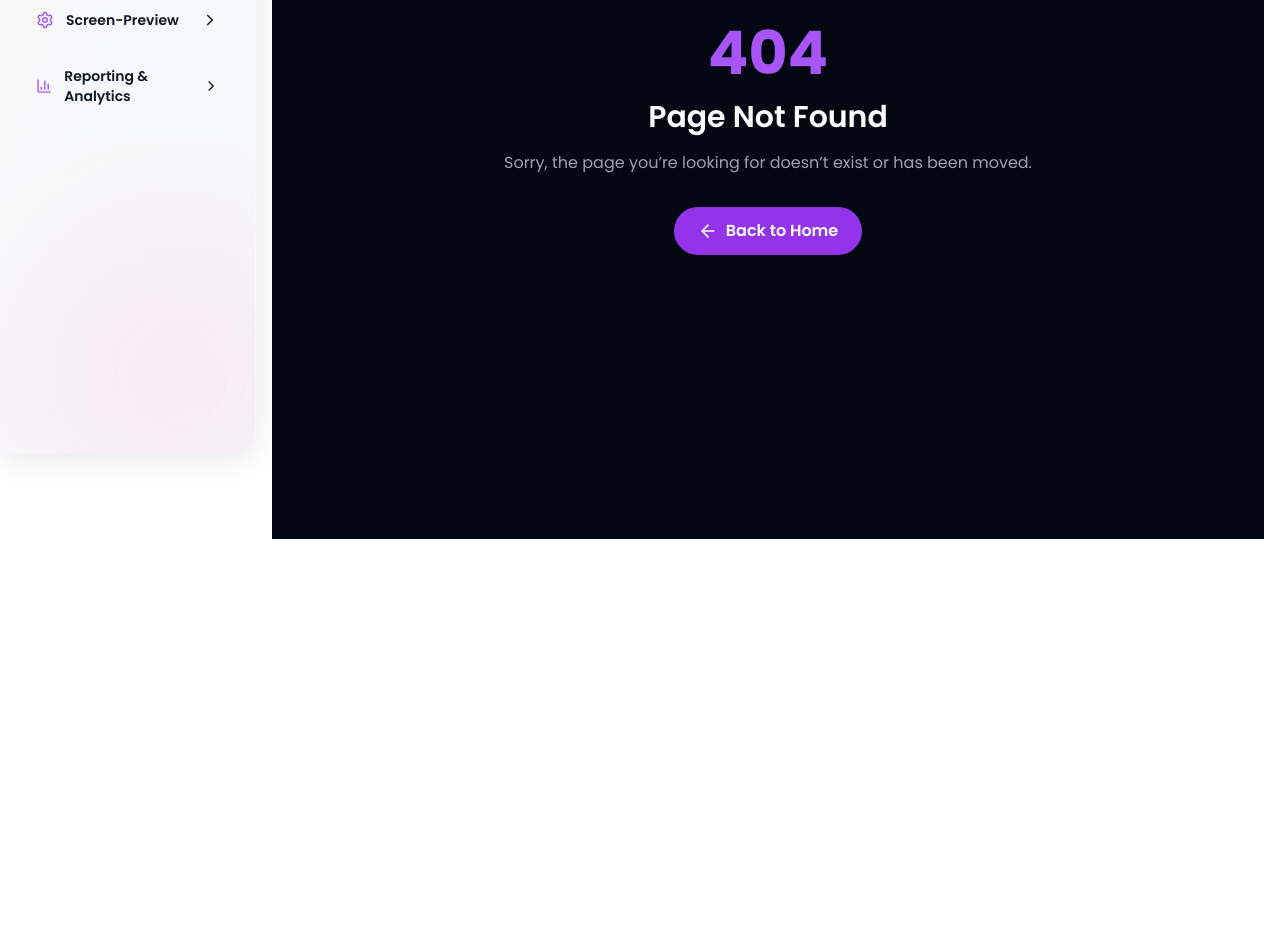
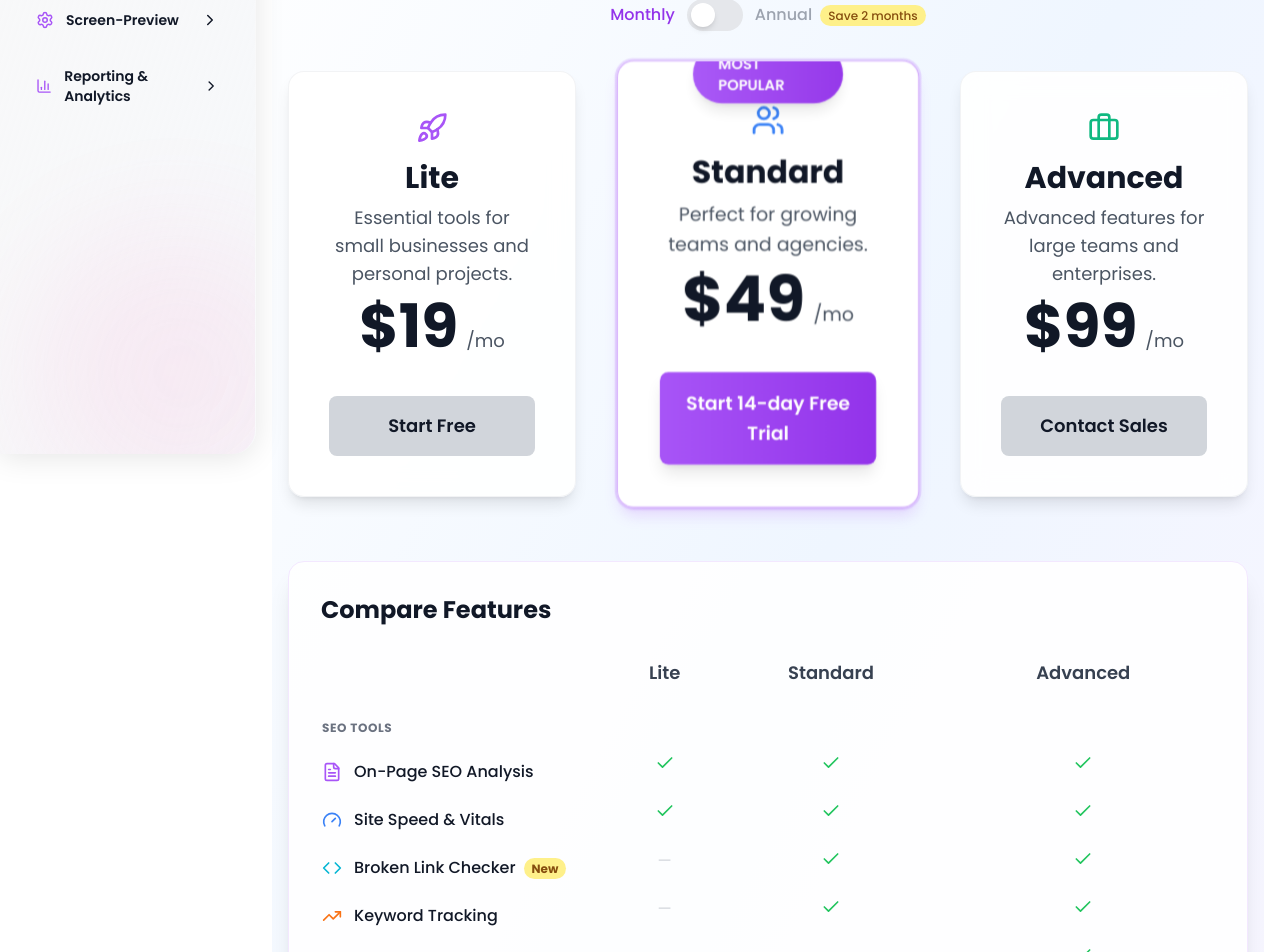
Before and after one commit to Baranidharan911/sitegrip-front, a Next.js app: page /pricing in a window 1280 px wide. Before the commit this address had no page. Shown: the part 346-1298 px from the top of the page. Before the commit the page ends 901 px from the top, so only its background shows below. Built offline with nearby package versions, Linux system fonts and the light colour scheme.

Commit message:
Add modern SaaS pricing page at /pricing with feature comparison, badges, and premium design

```diff
--- /dev/null
+++ b/src/app/pricing/page.tsx
@@ -0,0 +1,157 @@
+import React, { useState } from 'react';
+import { Check, Rocket, Lightbulb, ShieldCheck, FileText, Gauge, Code, TrendingUp, Grid, Users, Briefcase, Globe } from 'lucide-react';
+import Link from 'next/link';
+
+const FEATURES = [
+  { group: 'SEO Tools', features: [
+    { icon: <FileText className="w-5 h-5 text-purple-500" />, label: 'On-Page SEO Analysis', plans: ['Lite', 'Standard', 'Advanced'] },
+    { icon: <Gauge className="w-5 h-5 text-blue-500" />, label: 'Site Speed & Vitals', plans: ['Lite', 'Standard', 'Advanced'] },
+    { icon: <Code className="w-5 h-5 text-cyan-500" />, label: 'Broken Link Checker', plans: ['Standard', 'Advanced'], badge: 'New' },
+    { icon: <TrendingUp className="w-5 h-5 text-orange-500" />, label: 'Keyword Tracking', plans: ['Standard', 'Advanced'] },
+    { icon: <Grid className="w-5 h-5 text-red-500" />, label: 'Sitemap Manager', plans: ['Advanced'], badge: 'Beta' },
+  ]},
+  { group: 'Monitoring', features: [
+    { icon: <ShieldCheck className="w-5 h-5 text-green-500" />, label: 'Uptime Monitoring', plans: ['Lite', 'Standard', 'Advanced'] },
+    { icon: <Lightbulb className="w-5 h-5 text-blue-500" />, label: 'Reliable Uptime Alerts', plans: ['Standard', 'Advanced'] },
+  ]},
+  { group: 'Collaboration', features: [
+    { icon: <Users className="w-5 h-5 text-purple-500" />, label: 'Team Collaboration', plans: ['Standard', 'Advanced'] },
+    { icon: <Briefcase className="w-5 h-5 text-blue-500" />, label: 'Priority Indexing Support', plans: ['Advanced'] },
+    { icon: <Globe className="w-5 h-5 text-emerald-500" />, label: 'Multi-site Management', plans: ['Advanced'] },
+  ]},
+];
+
+const PLANS = [
+  {
+    name: 'Lite',
+    monthly: 19,
+    annual: 190,
+    description: 'Essential tools for small businesses and personal projects.',
+    highlight: false,
+    icon: <Rocket className="w-8 h-8 text-purple-500" />,
+    button: 'Start Free',
+    cta: '/signup',
+  },
+  {
+    name: 'Standard',
+    monthly: 49,
+    annual: 490,
+    description: 'Perfect for growing teams and agencies.',
+    highlight: true,
+    icon: <Users className="w-8 h-8 text-blue-500" />,
+    button: 'Start 14-day Free Trial',
+    cta: '/signup',
+  },
+  {
+    name: 'Advanced',
+    monthly: 99,
+    annual: 990,
+    description: 'Advanced features for large teams and enterprises.',
+    highlight: false,
+    icon: <Briefcase className="w-8 h-8 text-emerald-500" />,
+    button: 'Contact Sales',
+    cta: '/contact',
+  },
+];
+
+export default function PricingPage() {
+  const [annual, setAnnual] = useState(false);
+  return (
+    <main className="min-h-screen bg-gradient-to-br from-white/80 via-blue-50 to-purple-50 dark:from-gray-900 dark:via-gray-900 dark:to-gray-800 py-16 px-4">
+      <div className="max-w-7xl mx-auto">
+        <div className="text-center mb-12">
+          <h1 className="text-4xl md:text-5xl lg:text-6xl font-bold text-gray-900 dark:text-white mb-6">Simple, Transparent Pricing</h1>
+          <p className="text-xl md:text-2xl text-gray-600 dark:text-gray-300 max-w-3xl mx-auto">Choose the plan that fits your needs. Scale up as your website grows.</p>
+        </div>
+        <div className="flex justify-center items-center mb-10">
+          <span className={`mr-3 font-medium ${!annual ? 'text-purple-600' : 'text-gray-400'}`}>Monthly</span>
+          <button
+            className="relative w-14 h-8 bg-gray-200 dark:bg-gray-800 rounded-full flex items-center transition-colors duration-300 focus:outline-none"
+            onClick={() => setAnnual(a => !a)}
+            aria-label="Toggle annual pricing"
+          >
+            <span className={`absolute left-1 top-1 w-6 h-6 rounded-full bg-white dark:bg-gray-900 shadow-md transition-transform duration-300 ${annual ? 'translate-x-6' : ''}`}/>
+            <span className="sr-only">Toggle annual pricing</span>
+          </button>
+          <span className={`ml-3 font-medium ${annual ? 'text-purple-600' : 'text-gray-400'}`}>Annual <span className="ml-1 text-xs bg-yellow-200 text-yellow-800 px-2 py-0.5 rounded-full align-middle">Save 2 months</span></span>
+        </div>
+        <div className="grid md:grid-cols-3 gap-8 lg:gap-12 max-w-6xl mx-auto mb-16">
+          {PLANS.map(plan => (
+            <div
+              key={plan.name}
+              className={`relative backdrop-blur-md rounded-2xl p-8 lg:p-10 border transition-all duration-300 hover:scale-105 shadow-lg dark:shadow-2xl overflow-hidden
+                ${plan.highlight ? 'bg-white/95 dark:bg-gray-900/30 border-purple-500/50 dark:border-purple-400/30 shadow-lg shadow-purple-500/20 scale-105 ring-2 ring-purple-400/30' : 'bg-white/90 dark:bg-gray-900/20 border-gray-200/50 dark:border-white/10 hover:bg-white/95 dark:hover:bg-gray-900/30'}
+              `}
+            >
+              {plan.highlight && (
+                <div className="absolute -top-4 left-1/2 transform -translate-x-1/2 z-10">
+                  <div className="bg-gradient-to-r from-purple-500 to-purple-600 text-white px-6 py-2 rounded-full text-sm font-semibold shadow-lg animate-pulse">MOST POPULAR</div>
+                </div>
+              )}
+              <div className="flex flex-col items-center mb-8">
+                <div className="mb-4">{plan.icon}</div>
+                <h2 className="text-2xl md:text-3xl font-bold text-gray-900 dark:text-white mb-2">{plan.name}</h2>
+                <p className="text-gray-600 dark:text-gray-400 mb-2 text-lg text-center">{plan.description}</p>
+                <div className="flex items-baseline justify-center mb-2">
+                  <span className="text-5xl md:text-6xl font-bold text-gray-900 dark:text-white">
+                    {annual ? `$${plan.annual}` : `$${plan.monthly}`}
+                  </span>
+                  <span className="text-gray-600 dark:text-gray-400 ml-2 text-lg">/mo</span>
+                </div>
+                {annual && <span className="text-xs text-green-600 font-semibold">Billed annually</span>}
+              </div>
+              <Link href={plan.cta} className={`w-full block py-4 px-6 rounded-lg font-semibold text-lg text-center transition-all duration-200 transform hover:scale-105 focus:outline-none
+                ${plan.highlight ? 'bg-gradient-to-r from-purple-500 to-purple-600 text-white shadow-lg hover:from-purple-600 hover:to-purple-700' : 'bg-gray-300 dark:bg-gray-700 hover:bg-gray-400 dark:hover:bg-gray-600 text-gray-900 dark:text-white'}
+              `}>
+                {plan.button}
+              </Link>
+            </div>
+          ))}
+        </div>
+        <div className="bg-white/90 dark:bg-gray-900/80 rounded-2xl shadow-xl border border-purple-100 dark:border-purple-800 max-w-6xl mx-auto p-8 overflow-x-auto">
+          <h3 className="text-2xl font-bold text-gray-900 dark:text-white mb-6">Compare Features</h3>
+          <table className="w-full text-left border-separate border-spacing-y-2">
+            <thead>
+              <tr>
+                <th className="w-1/3"></th>
+                {PLANS.map(plan => (
+                  <th key={plan.name} className="text-lg font-semibold text-gray-700 dark:text-gray-200 text-center">{plan.name}</th>
+                ))}
+              </tr>
+            </thead>
+            <tbody>
+              {FEATURES.map(group => (
+                <React.Fragment key={group.group}>
+                  <tr>
+                    <td colSpan={4} className="pt-6 pb-2 text-xs font-bold text-gray-500 dark:text-gray-400 uppercase tracking-wider">{group.group}</td>
+                  </tr>
+                  {group.features.map(f => (
+                    <tr key={f.label} className="align-top">
+                      <td className="flex items-center gap-3 py-2">
+                        {f.icon}
+                        <span className="font-medium text-gray-900 dark:text-white">{f.label}
+                          {f.badge && (
+                            <span className={`ml-2 px-2 py-0.5 rounded-full text-xs font-bold align-middle ${f.badge === 'New' ? 'bg-yellow-200 text-yellow-800' : 'bg-purple-200 text-purple-800'}`}>{f.badge}</span>
+                          )}
+                        </span>
+                      </td>
+                      {PLANS.map(plan => (
+                        <td key={plan.name} className="text-center">
+                          {f.plans.includes(plan.name) ? <Check className="w-5 h-5 text-green-500 mx-auto" /> : <span className="text-gray-300 dark:text-gray-700">—</span>}
+                        </td>
+                      ))}
+                    </tr>
+                  ))}
+                </React.Fragment>
+              ))}
+            </tbody>
+          </table>
+        </div>
+        <div className="max-w-3xl mx-auto mt-16 text-center text-gray-600 dark:text-gray-300 text-lg">
+          <div className="mb-4 font-semibold">30-Day Money-Back Guarantee. No credit card required to start.</div>
+          <div>Need a custom plan or have questions? <Link href="/contact" className="text-purple-600 hover:underline font-semibold">Contact our team</Link>.</div>
+        </div>
+      </div>
+    </main>
+  );
+}
```
